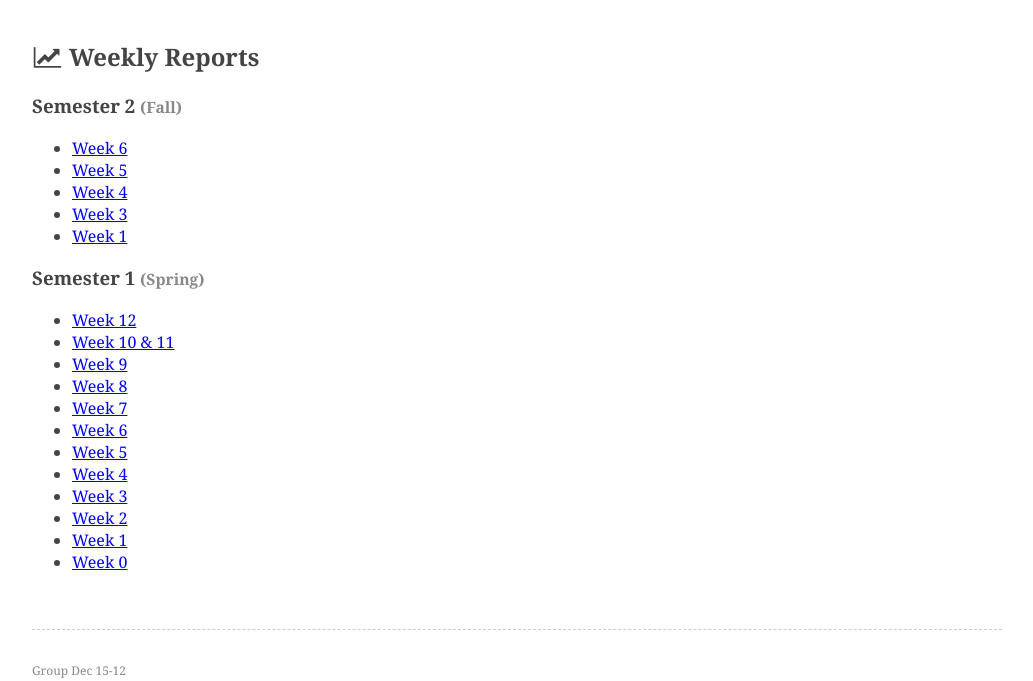
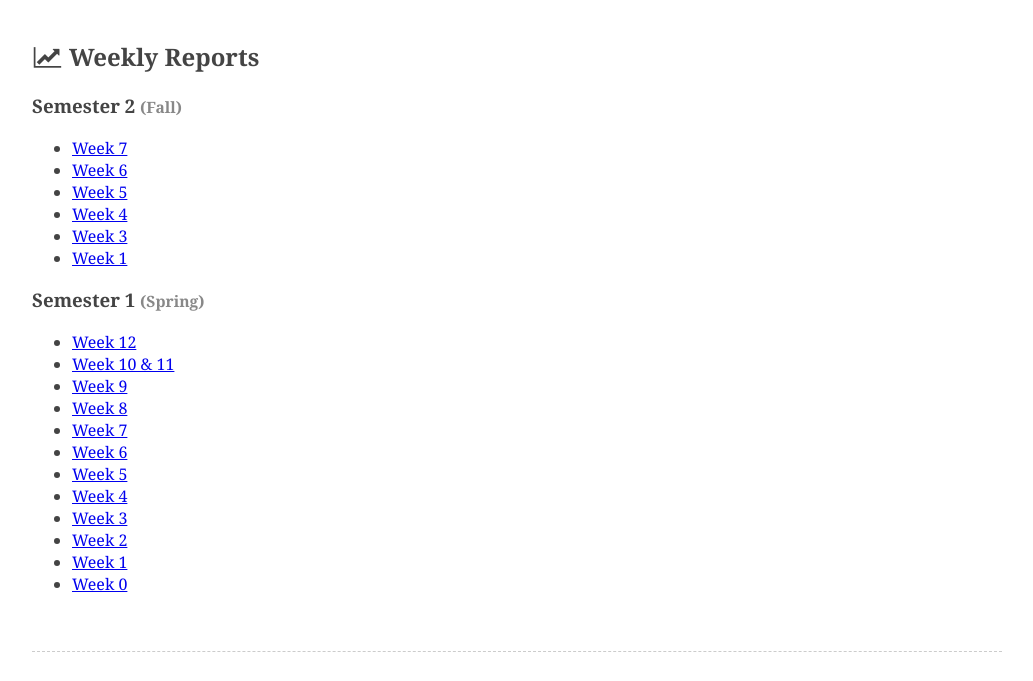
Before and after one commit to ddmills/dec1512.sd.ece.iastate.edu, a PHP site: page /reports.php in a window 1280 px wide. Shown: the part 68-749 px from the top of the page, without its empty margins (123-1156 px from the left). Run offline with PHP 8.4, Linux system fonts and the light colour scheme.

Commit message:
added week 7 report

```diff
--- a/www/reports.php
+++ b/www/reports.php
@@ -4,6 +4,7 @@
 <div class='container'>
   <h3> Semester 2 <small>(Fall)</small> </h3>
   <ul>
+    <li><a href='/docs/report/sem-2/week-7.pdf'>Week 7</a></li>
     <li><a href='/docs/report/sem-2/week-6.pdf'>Week 6</a></li>
 	<li><a href='/docs/report/sem-2/week-5.pdf'>Week 5</a></li>
     <li><a href='/docs/report/sem-2/week-4.pdf'>Week 4</a></li>
```
Also changed, not shown: 1 other file.
